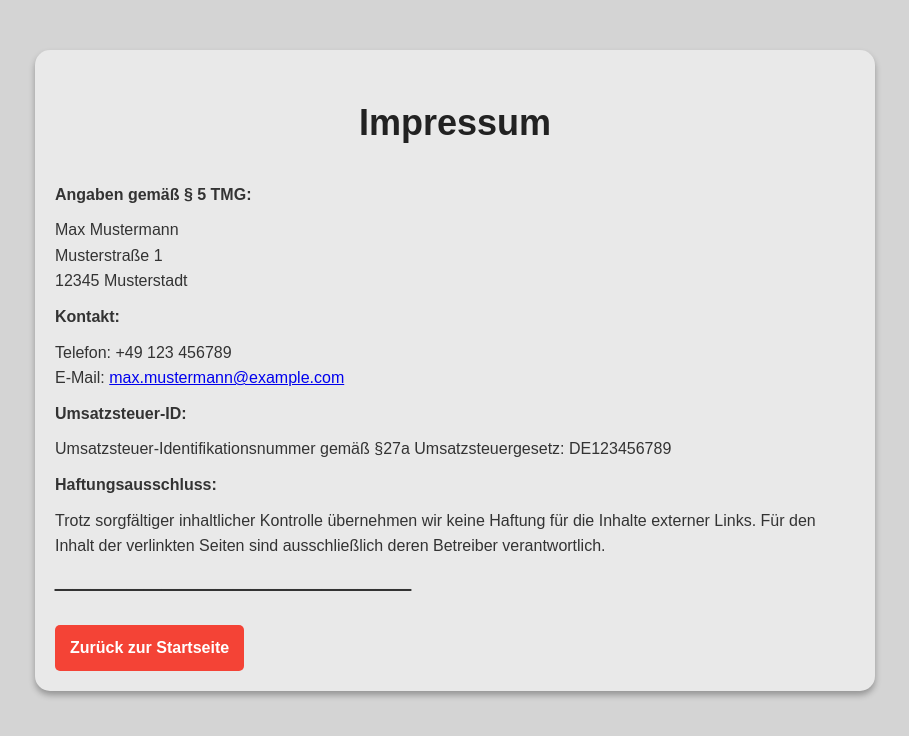
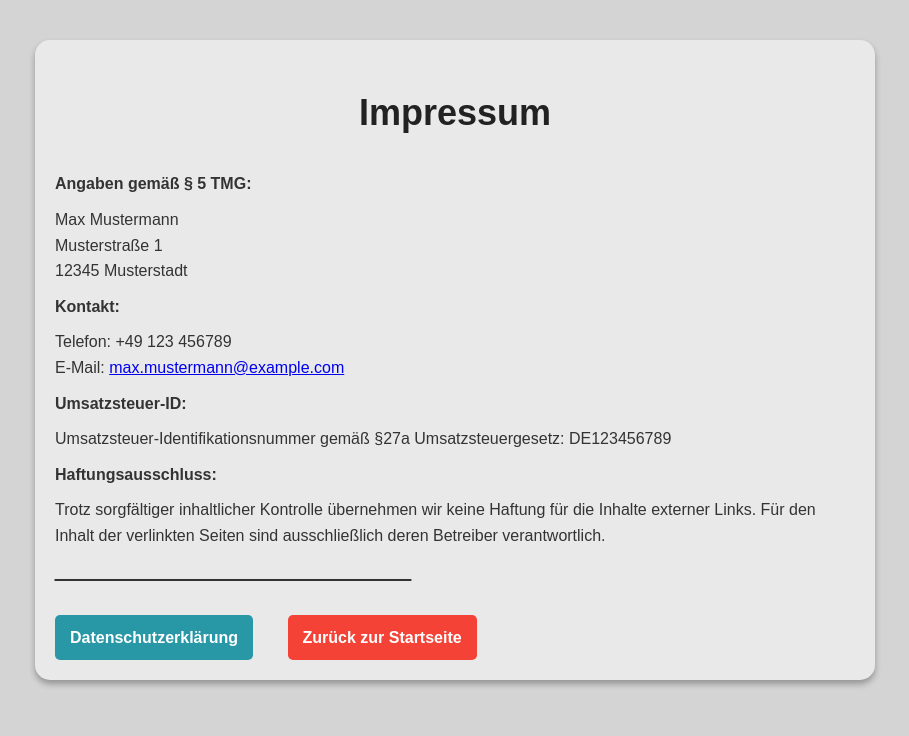
Before and after one commit to Max-Nux/Eco-Haven, a plain HTML site: page impressum.html in a window 1280 px wide. Shown: the whole page, without its empty margins (185-1094 px from the left). Drawn offline with Linux system fonts and the light colour scheme.

Commit message:
added privacy policy button to impressum

```diff
--- a/impressum.css
+++ b/impressum.css
@@ -5,6 +5,11 @@ body {
     padding: 0;
     background-color: #d4d4d4;
     color: #333;
+
+    display: flex;
+    justify-content: center;
+    align-items: center;
+    height: 90vh;
 }
 
 .container {
@@ -33,6 +38,22 @@ p {
     margin-bottom: 25px;
 }
 
+.privacy-policy {
+    display: inline-block;
+    padding: 10px 15px;
+    background-color: #2898a7;
+    color: white;
+    text-decoration: none;
+    border-radius: 5px;
+    font-weight: bold;
+    margin-right: 30px;
+    transition: all 0.3s ease;
+}
+.privacy-policy:hover {
+    background-color: #216788;
+    transform: scale(1.05);
+}
+
 .back {
     display: inline-block;
     padding: 10px 15px;
--- a/impressum.html
+++ b/impressum.html
@@ -43,6 +43,8 @@
 
       <p class="line">____________________</p>
 
+      <a class="privacy-policy" href="privacy_policy.html">Datenschutzerklärung</a>
+
       <a class="back" href="index.html">Zurück zur Startseite</a>
     </div>
   </body>
```
